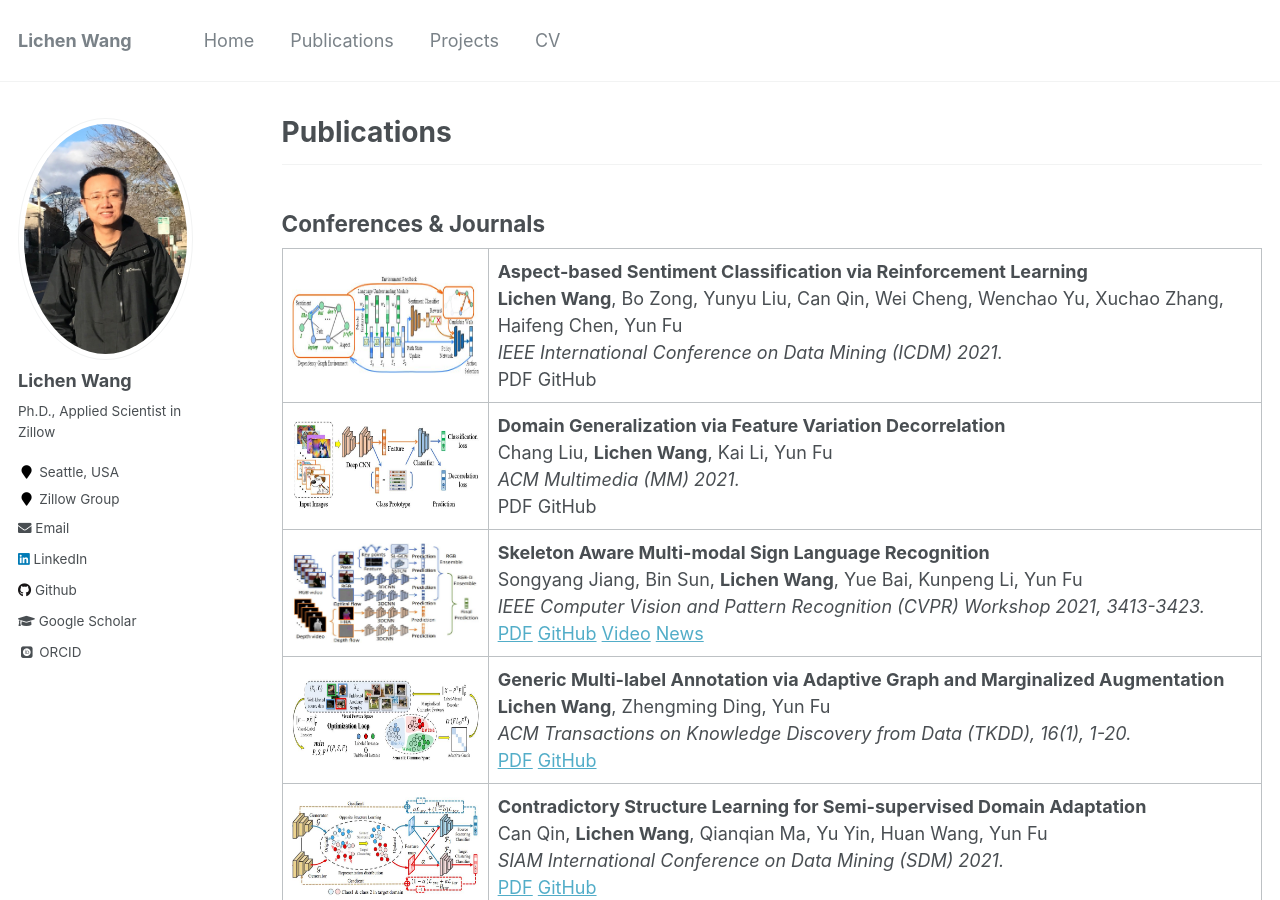
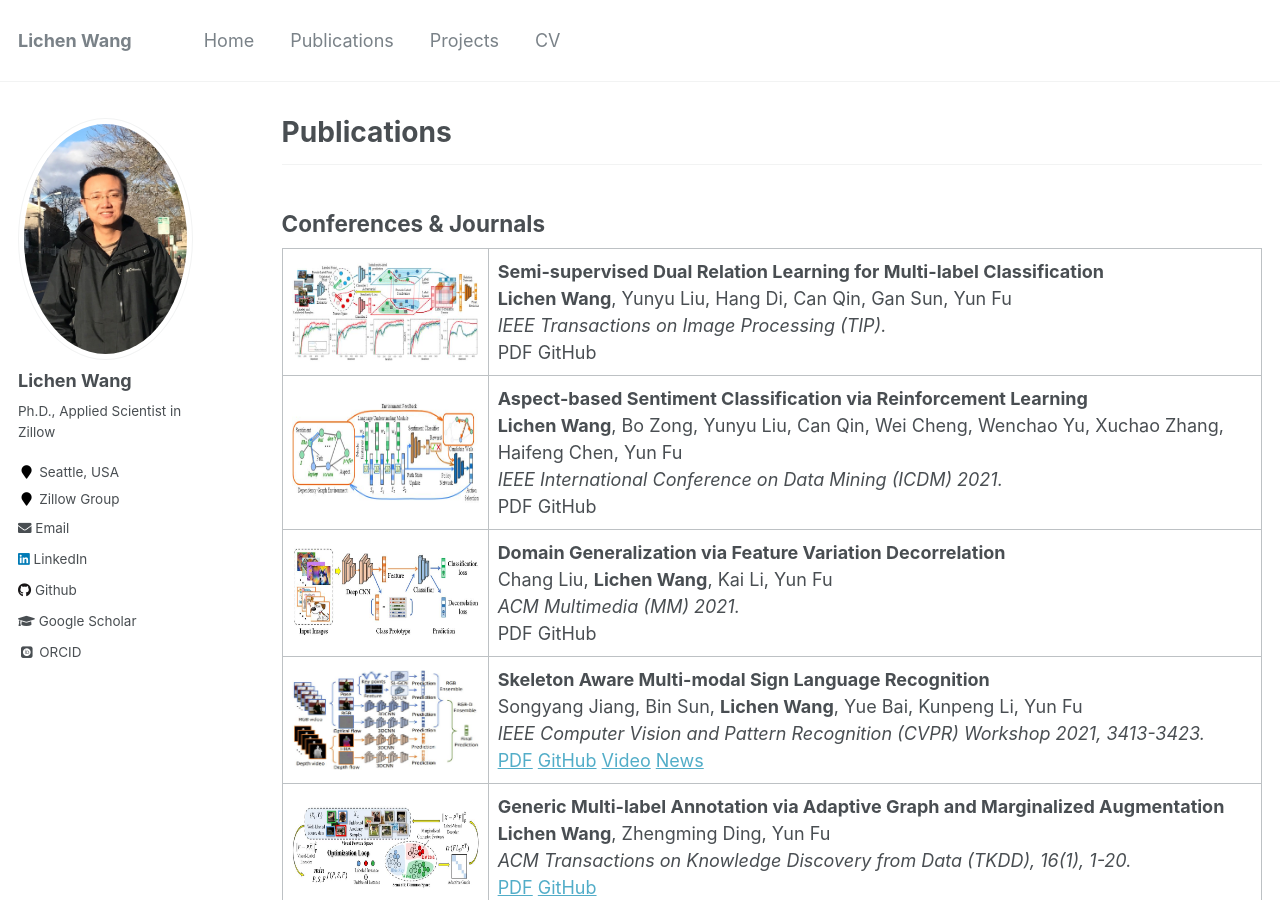
Before and after one commit to wanglichenxj/wanglichenxj.github.io, a Jekyll site: the page built from _pages/publications.md, in a window 1280 px wide and 900 px high. Built offline with Jekyll 4.4.1, drawn with Linux system fonts in a browser that asks for light colours; some web fonts are replaced.

Commit message:
add tip paper

```diff
--- a/_pages/publications.md
+++ b/_pages/publications.md
@@ -8,6 +8,7 @@ author_profile: true
 -----------
 ## Conferences & Journals
 
+|<img src='TIP21_Multilabel.jpg' align='right' style=' width:300px;height:100px'/> | **Semi-supervised Dual Relation Learning for Multi-label Classification** <br> **Lichen Wang**, Yunyu Liu, Hang Di, Can Qin, Gan Sun, Yun Fu<br> <i>IEEE Transactions on Image Processing (TIP). </i> <br>PDF GitHub|
 |<img src='ICDM21_NLP.jpg' align='right' style=' width:300px;height:100px'/> | **Aspect-based Sentiment Classification via Reinforcement Learning** <br> **Lichen Wang**, Bo Zong, Yunyu Liu, Can Qin, Wei Cheng, Wenchao Yu, Xuchao Zhang, Haifeng Chen, Yun Fu<br> <i>IEEE International Conference on Data Mining (ICDM) 2021. </i> <br>PDF GitHub|
 |<img src='MM21_domain.jpg' align='right' style=' width:300px;height:100px'/> | **Domain Generalization via Feature Variation Decorrelation** <br> Chang Liu, **Lichen Wang**, Kai Li, Yun Fu<br> <i>ACM Multimedia (MM) 2021. </i> <br>PDF GitHub|
 |<img src='CVPRW_21_SLR.jpg' align='right' style=' width:300px;height:100px'/> | **Skeleton Aware Multi-modal Sign Language Recognition** <br> Songyang Jiang, Bin Sun, **Lichen Wang**, Yue Bai, Kunpeng Li, Yun Fu<br> <i>IEEE Computer Vision and Pattern Recognition (CVPR) Workshop 2021, 3413-3423. </i> <br>[PDF](https://openaccess.thecvf.com/content/CVPR2021W/ChaLearn/papers/Jiang_Skeleton_Aware_Multi-Modal_Sign_Language_Recognition_CVPRW_2021_paper.pdf) [GitHub](https://github.com/jackyjsy/CVPR21Chal-SLR) [Video](https://data.chalearnlap.cvc.uab.cat/AuTSL/webpage/presentations/4.Skeleton_Aware_Multi-modal_Sign_Language_Recognition.mp4) [News](https://chalearnlap.cvc.uab.cat/challenge/43/description/)|
```
Also changed, not shown: _publications/TIP21_Multilabel.jpg (added).
